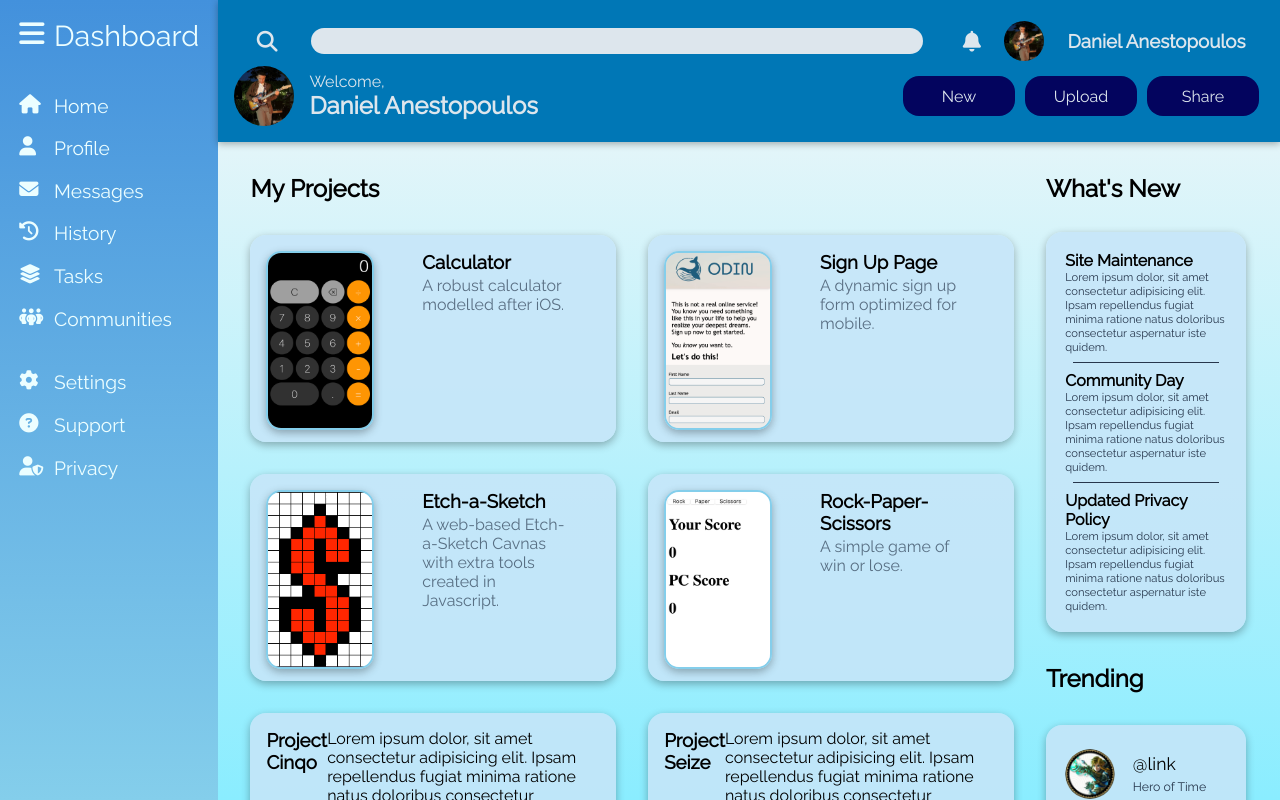
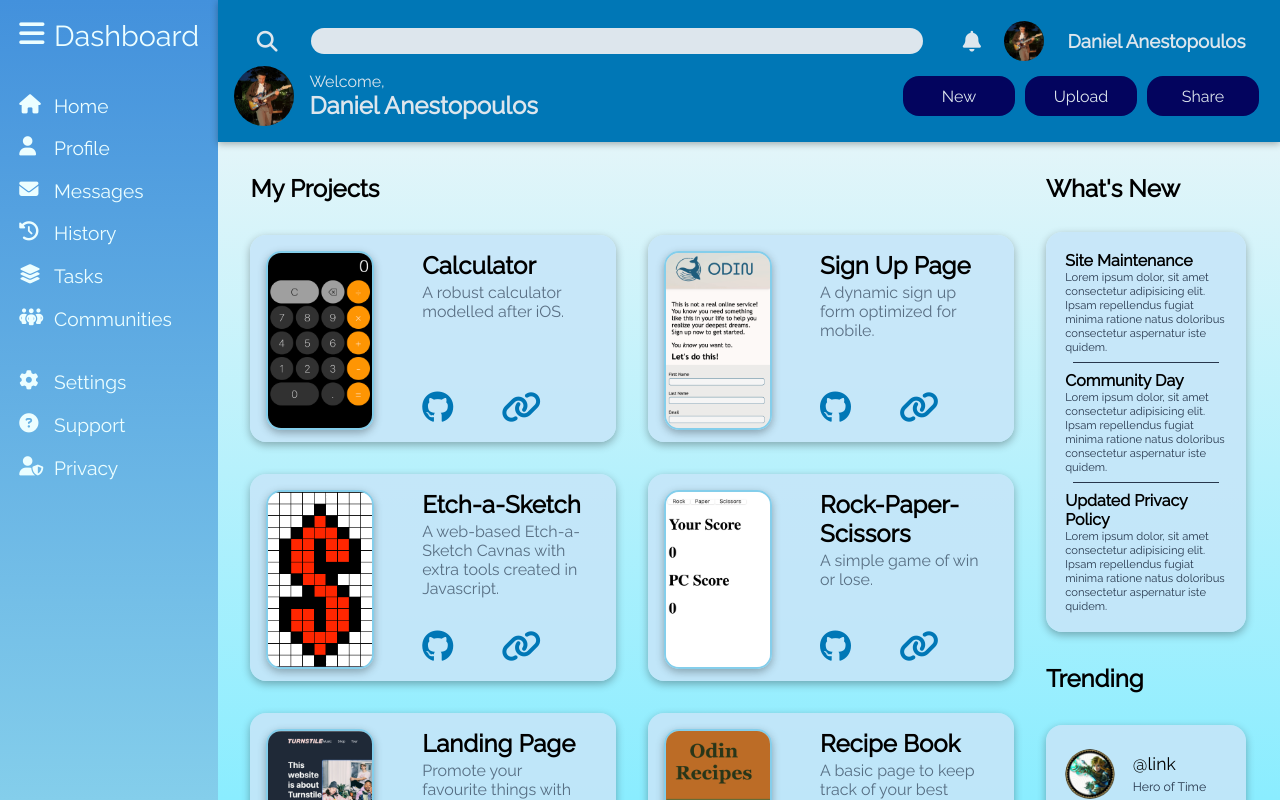
Before and after one commit to danielopoulos321/admin-dashboard, a plain HTML site: page index.html in a window 1280 px wide. Drawn offline with Linux system fonts and the light colour scheme.

Commit message:
Finish project content + links

```diff
--- a/index.html
+++ b/index.html
@@ -54,39 +54,81 @@
                 <h2>My Projects</h2>
                 <div class="card">
                     <img src="assets/Calc.png" alt="">
+                    <div class="card-info">
                         <div>
                             <h3>Calculator</h3>
                             <p>A robust calculator modelled after iOS.</p>
                         </div>
+                        <div class="links">
+                            <a href="https://github.com/danielopoulos321/odinCalculator"><i class="fa-brands fa-github"></i></a>
+                            <a href="https://danielopoulos321.github.io/odinCalculator/"><i class="fa-solid fa-link"></i></a>
+                        </div>
+                    </div>
                 </div>
                 <div class="card">
                     <img src="assets/SignUp.png" alt="">
+                    <div class="card-info">
                         <div>
                             <h3>Sign Up Page</h3>
                             <p>A dynamic sign up form optimized for mobile.</p>
                         </div>
+                        <div class="links">
+                            <a href="https://github.com/danielopoulos321/odin-signup"><i class="fa-brands fa-github"></i></a>
+                            <a href="https://danielopoulos321.github.io/odin-signup/"><i class="fa-solid fa-link"></i></a>
+                        </div>
+                    </div>
                 </div>
                 <div class="card">
                     <img src="assets/etch.png" alt="">
+                    <div class="card-info">
                         <div>
                             <h3>Etch-a-Sketch</h3>
                             <p>A web-based Etch-a-Sketch Cavnas with extra tools created in Javascript.</p>
                         </div>
+                        <div class="links">
+                            <a href="https://github.com/danielopoulos321/Etch-a-Sketch"><i class="fa-brands fa-github"></i></a>
+                            <a href="https://danielopoulos321.github.io/Etch-a-Sketch/"><i class="fa-solid fa-link"></i></a>
+                        </div>
+                    </div>
                 </div>
                 <div class="card">
                     <img src="assets/rps.png" alt="">
+                    <div class="card-info">
                         <div>
                             <h3>Rock-Paper-Scissors</h3>
                             <p>A simple game of win or lose.</p>
                         </div>
+                        <div class="links">
+                            <a href="https://github.com/danielopoulos321/rpsOdin"><i class="fa-brands fa-github"></i></a>
+                            <a href="https://danielopoulos321.github.io/rpsOdin/"><i class="fa-solid fa-link"></i></a>
+                        </div>
+                    </div>
                 </div>
                 <div class="card">
-                    <h3>Project Cinqo</h1>
-                    <p>Lorem ipsum dolor, sit amet consectetur adipisicing elit. Ipsam repellendus fugiat minima ratione natus doloribus consectetur aspernatur iste quidem. Eligendi fugit aliquid vitae ipsa nisi voluptatum reiciendis sunt dolorum similique.</p>
+                    <img src="assets/landing.png" alt="">
+                    <div class="card-info">
+                        <div>
+                            <h3>Landing Page</h3>
+                            <p>Promote your favourite things with this appealing landing page.</p>
+                        </div>
+                        <div class="links">
+                            <a href="https://github.com/danielopoulos321/landing-page"><i class="fa-brands fa-github"></i></a>
+                            <a href="https://danielopoulos321.github.io/landing-page/"><i class="fa-solid fa-link"></i></a>
+                        </div>
+                    </div>
                 </div>
                 <div class="card">
-                    <h3>Project Seize</h1>
-                    <p>Lorem ipsum dolor, sit amet consectetur adipisicing elit. Ipsam repellendus fugiat minima ratione natus doloribus consectetur aspernatur iste quidem. Eligendi fugit aliquid vitae ipsa nisi voluptatum reiciendis sunt dolorum similique.</p>
+                    <img src="assets/recipe.png" alt="">
+                    <div class="card-info">
+                        <div>
+                            <h3>Recipe Book</h3>
+                            <p>A basic page to keep track of your best dishes.</p>
+                        </div>
+                        <div class="links">
+                            <a href="https://github.com/danielopoulos321/odin-recipes"><i class="fa-brands fa-github"></i></a>
+                            <a href="https://danielopoulos321.github.io/odin-recipes/"><i class="fa-solid fa-link"></i></a>
+                        </div>
+                    </div>
                 </div>
             </div>
             <div class="news">
--- a/styles.css
+++ b/styles.css
@@ -169,7 +169,7 @@ button:hover{
     gap: 2em;
     padding: 2em;
     padding-right: 1em;
-    grid-template-columns: repeat(auto-fit, minmax(300px, 1fr));
+    grid-template-columns: repeat(auto-fit, minmax(340px, 1fr));
     grid-auto-rows: 4fr;
     overflow-y: scroll;
 }
@@ -209,9 +209,30 @@ button:hover{
     padding-right: 2em;
 }
 
-.card>div>p{
+.card-info>div>h3{
+    font-size: 1.5em;
+}
+
+.card-info>div>p{
     padding-top: .2em;
     color: #27374daf ;
+}
+
+.card-info{
+    display: flex;
+    flex-direction: column;
+    justify-content: space-between;
+}
+
+.links{
+    display: flex;
+    justify-content: start;
+    font-size: 2em;
+}
+
+.links>a>i{
+    color: #0077b6;
+    padding-right: 1.5em;
 }
 
 .news{
```
Also changed, not shown: assets/landing.png (added), assets/recipe.png (added). Lines whose indentation alone changed are shown as unchanged.
